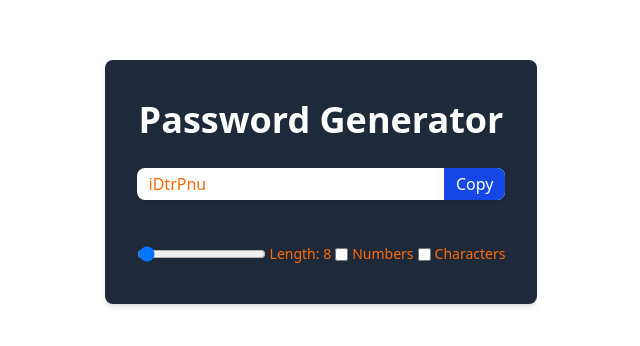
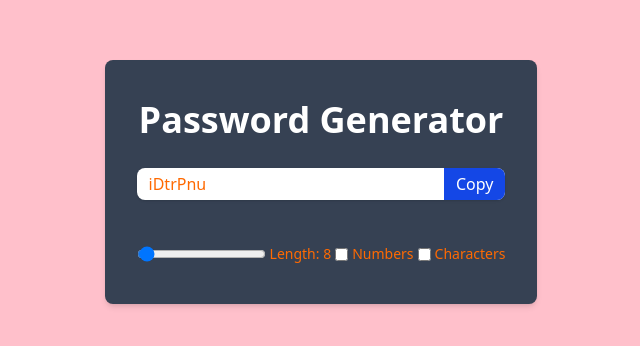
Before and after one commit to aswani-ka/Simple-React-PasswordGenerator, a React (Vite) app: page / in a window 1280 px wide. Shown: the part 218-564 px from the top of the page, without its empty margins (319-959 px from the left). Built offline with nearby package versions, Linux system fonts and the light colour scheme.

Commit message:
style: add Tailwind background color styling to the password generator UI

```diff
--- a/src/App.jsx
+++ b/src/App.jsx
@@ -9,6 +9,7 @@ function App() {
   const [numberAllowed, setNumberAllowed] = useState(false)
   const [charAllowed, setCharAllowed] = useState(false)
   const [password, setPassword] = useState('')
+  const [color, setColor] = useState('pink')
 
   const passwordRef = useRef()
 
@@ -38,8 +39,8 @@ function App() {
   }, [length, numberAllowed, charAllowed])
 
   return (
-    <div className='w-full h-screen flex justify-center items-center'>
-      <div className='grid gap-7 max-w-md mx-auto shadow-md rounded-lg px-8 py-10 bg-gray-800 text-orange-500'>
+    <div className='w-full h-screen flex justify-center items-center' style={{backgroundColor: color}}>
+      <div className='grid gap-7 max-w-md mx-auto shadow-md rounded-lg px-8 py-10 bg-gray-700 text-orange-500'>
         <h1 className='text-white text-4xl font-bold text-center'>Password Generator</h1>
         <div className='flex shadow rounded-lg overflow-hidden bg-white mb-4'>
           <input
```
